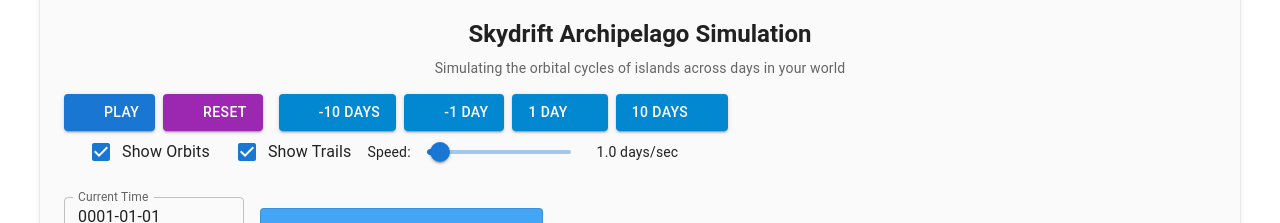
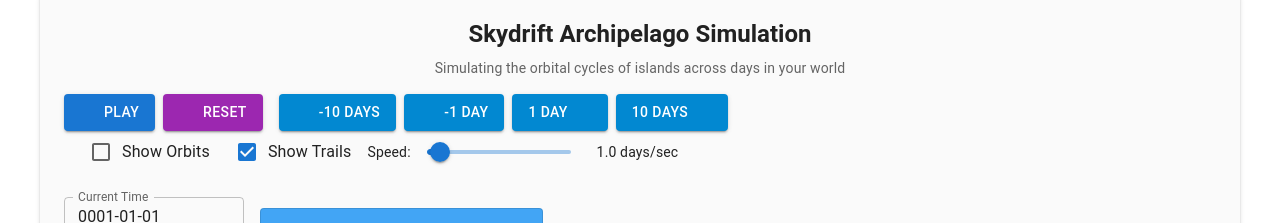
Before and after one commit to Arachnid/skydrift-sim, a React (Create React App) app: page / in a window 1280 px wide. Shown: the part 94-317 px from the top of the page. Built offline with nearby package versions, Linux system fonts and the light colour scheme; some icons are missing.

Commit message:
Remove center point when not showing orbits, default to orbits off.

```diff
--- a/src/components/SimulationCanvas.tsx
+++ b/src/components/SimulationCanvas.tsx
@@ -105,14 +105,14 @@ const SimulationCanvas: React.FC<SimulationCanvasProps> = ({
     ctx.fillStyle = "#fafafa"; // MUI background.default
     ctx.fillRect(0, 0, canvas.width, canvas.height);
 
-    // Draw center point
-    ctx.fillStyle = theme.palette.text.primary;
-    ctx.beginPath();
-    ctx.arc(centerXRef.current, centerYRef.current, 4, 0, 2 * Math.PI);
-    ctx.fill();
-
     // Draw epicycle circles and orbits
     if (showOrbits) {
+      // Draw center point
+      ctx.fillStyle = theme.palette.text.primary;
+      ctx.beginPath();
+      ctx.arc(centerXRef.current, centerYRef.current, 4, 0, 2 * Math.PI);
+      ctx.fill();
+
       islands.forEach(island => {
         // Skip if island is not visible
         if (!island.visible) return;
--- a/src/components/simulation.tsx
+++ b/src/components/simulation.tsx
@@ -176,7 +176,7 @@ const SkydriftArchipelagoSimulation = () => {
   const [time, setTime] = useState(0);
   const [isPlaying, setIsPlaying] = useState(false);
   const [speed, setSpeed] = useState(SIMULATION_SPEED);
-  const [showOrbits, setShowOrbits] = useState(true);
+  const [showOrbits, setShowOrbits] = useState(false);
   const [showTrails, setShowTrails] = useState(true);
   const [trailLength, setTrailLength] = useState(30000); // 30 days in milliseconds
 
```
